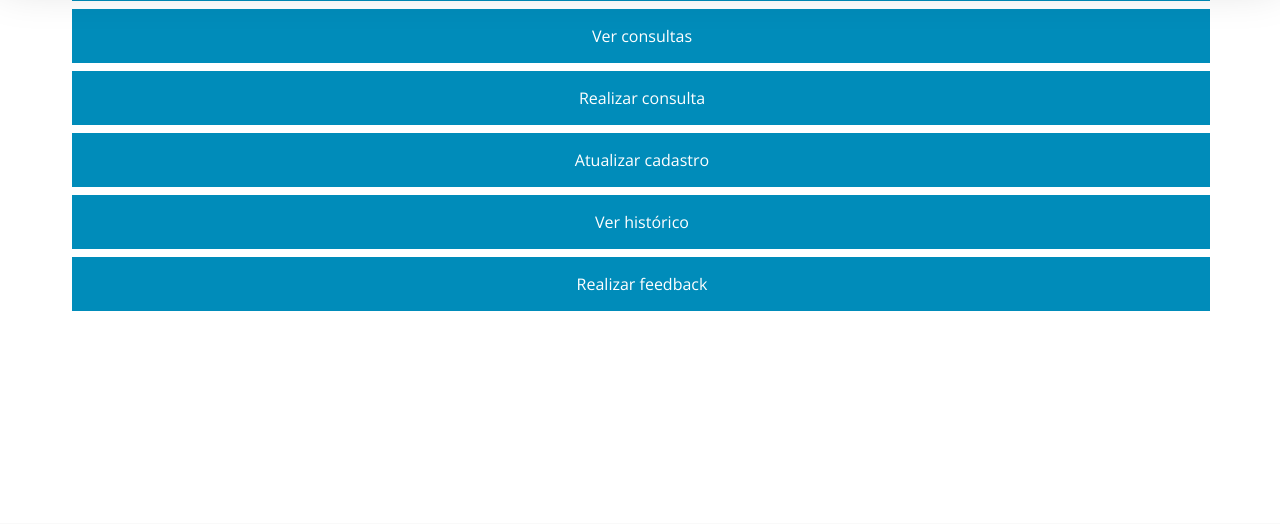
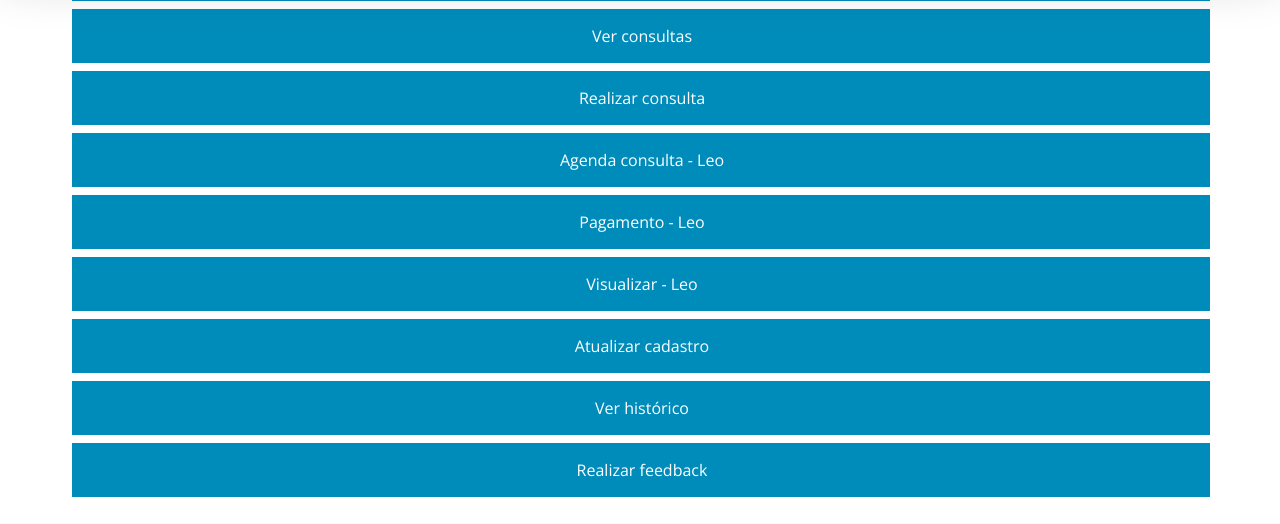
Before and after one commit to BrunoRasera/Telemedicina, a Django app: page /areapaciente in a window 1280 px wide. Shown: the part 151-675 px from the top of the page. Run offline with Django 4.2, Linux system fonts and the light colour scheme; parts of the project's set-up code (start-up, migrations or seed data) failed here and were passed over; some libraries are stand-ins or nearby versions.

Commit message:
Area do paciente

```diff
--- a/consulta/urls.py
+++ b/consulta/urls.py
@@ -2,8 +2,8 @@ from django.urls import path
 from . import views
 
 urlpatterns = [
-    path('paciente_verconsulta', views.paciente_verconsulta, name='paciente_verconsulta')
+    path('paciente_verconsulta', views.paciente_verconsulta, name='paciente_verconsulta'),
     path('agendaconsulta', views.agendaconsulta, name='agendaconsulta'),
     path('pagamentoconsulta', views.pagamentoconsulta, name='pagamentoconsulta'),
-    path('visualizaconsulta', views.visualizaconsulta, name='visualizaconsulta')
+    path('visualizarconsulta', views.visualizarconsulta, name='visualizarconsulta')
 ]
--- a/consulta/views.py
+++ b/consulta/views.py
@@ -16,8 +16,8 @@ def paciente_verconsulta(request):
 def pagamentoconsulta(request):
     return render(request, 'consulta/pagamentoconsulta.html')
 
-def visualizaconsulta(request):
-    return render(request, 'consulta/visualizaconsulta.html')
+def visualizarconsulta(request):
+    return render(request, 'consulta/visualizarconsulta.html')
 
 def agendaconsulta(request):
     return render(request, 'consulta/agendaconsulta.html')
--- a/templates/areapaciente.html
+++ b/templates/areapaciente.html
@@ -67,9 +67,16 @@
 
                 <button class="button button2" type="button">Marcar consulta</a></button>
                 <button class="button button2" type="button"> <a href="{% url 'paciente_verconsulta' %}">Ver
-                    consultas</a></button>
+                        consultas</a></button>
                 <button class="button button2" type="button"> <a href="https://meet.google.com/new">Realizar
                         consulta</a> </button>
+                <button class="button button2" type="button"> <a href="{% url 'agendaconsulta' %}">Agenda
+                        consulta - Leo</a> </button>
+                <button class="button button2" type="button"> <a href="{% url 'pagamentoconsulta' %}">Pagamento
+                        - Leo</a> </button>
+                <button class="button button2" type="button"> <a
+                        href="{% url 'visualizarconsulta' %}">Visualizar - Leo</a> </button>
+
                 <button class="button button2" type="button">Atualizar cadastro</button>
                 <button class="button button2" type="button">Ver histórico</button>
                 <button class="button button2" type="button">Realizar feedback</button>
```
